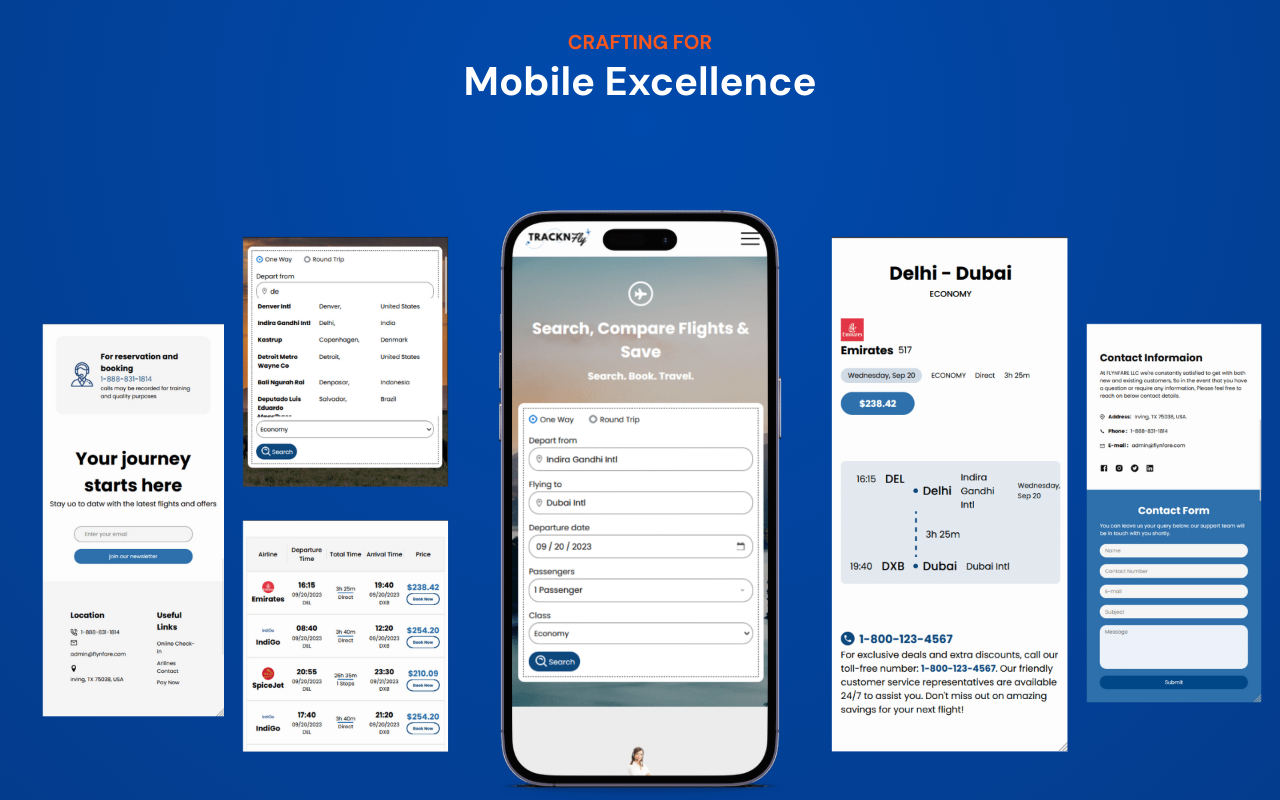
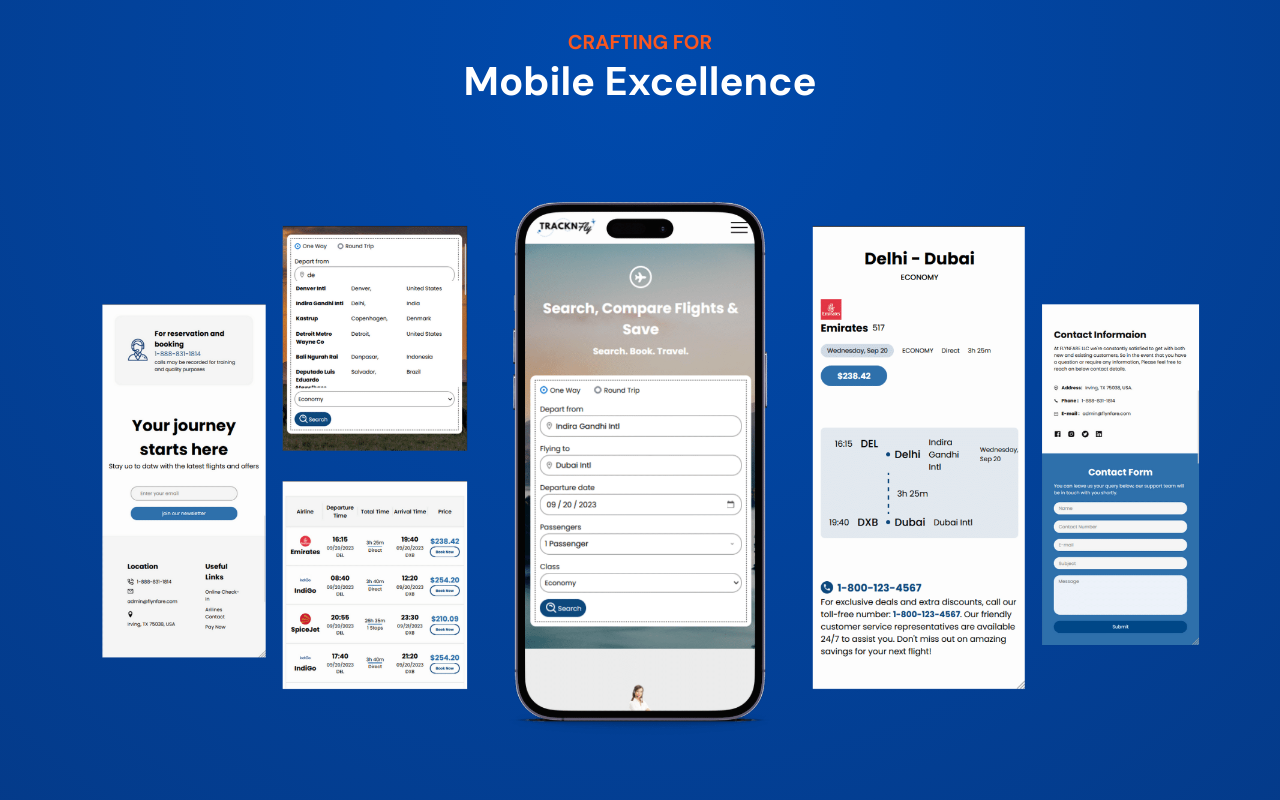
Before and after one commit to Gauravk9870/portfolio, a Next.js app: page / in a window 1280 px wide. Shown: the part 4060-4860 px from the top of the page. Built offline with nearby package versions, Linux system fonts and the light colour scheme.

Commit message:
fixing Image 1

```diff
--- a/src/app/components/projects/Projects.js
+++ b/src/app/components/projects/Projects.js
@@ -68,14 +68,11 @@
                                 </div>
                                 <div className={styles.bottom}>
                                     <div className={styles.titles}>
-
                                         <h4><span>Crafting for</span> Mobile Excellence</h4>
                                     </div>
                                     {project.mobileImgs.map((img, index) => (
-                                        <div className={styles.mobile} key={index}>
-                                            <div className={styles[`image-container`]}>
-                                                <Image src={img} fill="true" className={styles.image} alt={img} />
-                                            </div>
+                                        <div className={styles[`image-container`]} key={index}>
+                                            <Image src={img} fill="true" className={styles.image} alt={img} />
                                         </div>
                                     ))}
                                 </div>
--- a/src/app/components/projects/Projects.module.scss
+++ b/src/app/components/projects/Projects.module.scss
@@ -240,17 +240,9 @@
             }
           }
 
-          .mobile {
-            display: flex;
-            align-items: center;
-            justify-content: center;
+          .image-container {
+            width: 90%;
             overflow: hidden;
-
-            .image-container {
-              width: 100%;
-              margin-bottom: -0.5rem;
-              overflow: hidden;
-              // border: 1px solid white;
 
             > div {
               position: unset !important;
@@ -268,4 +260,3 @@
     }
   }
 }
-}
```
Lines whose indentation alone changed are shown as unchanged.
